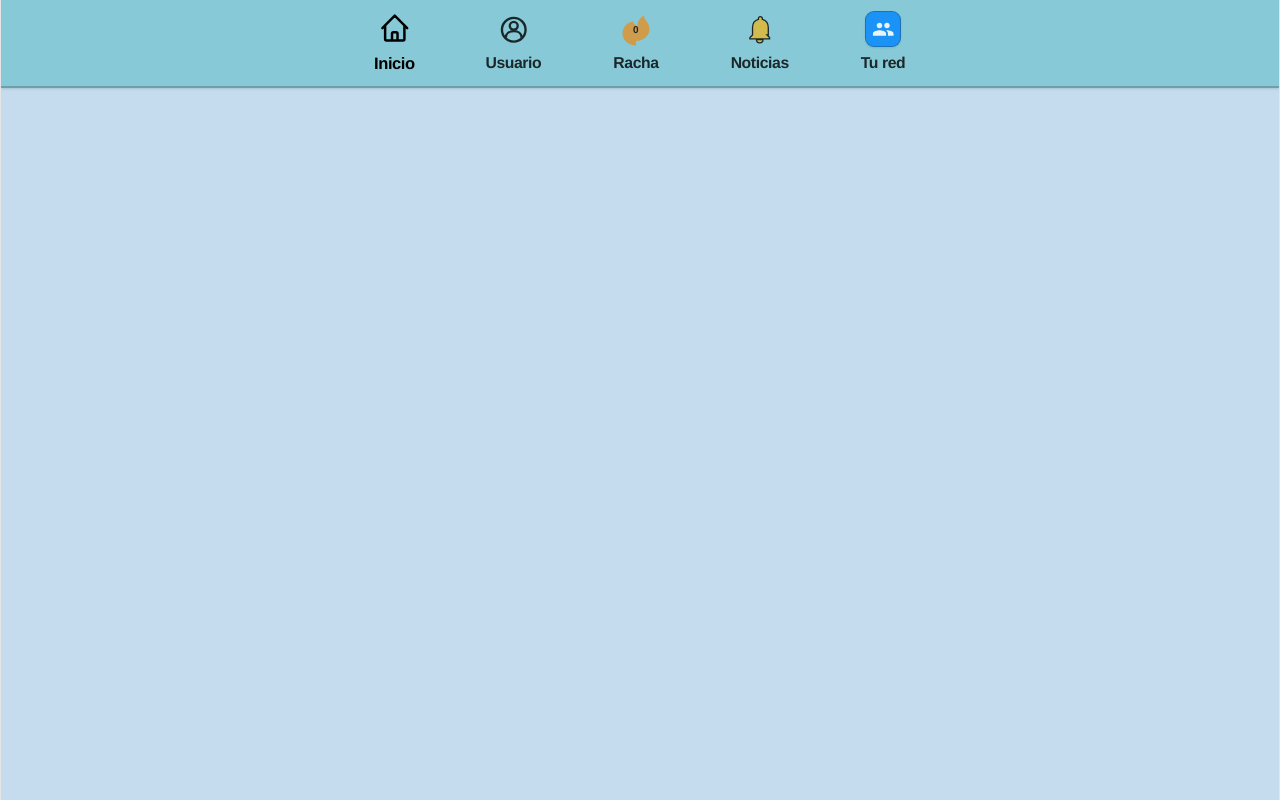
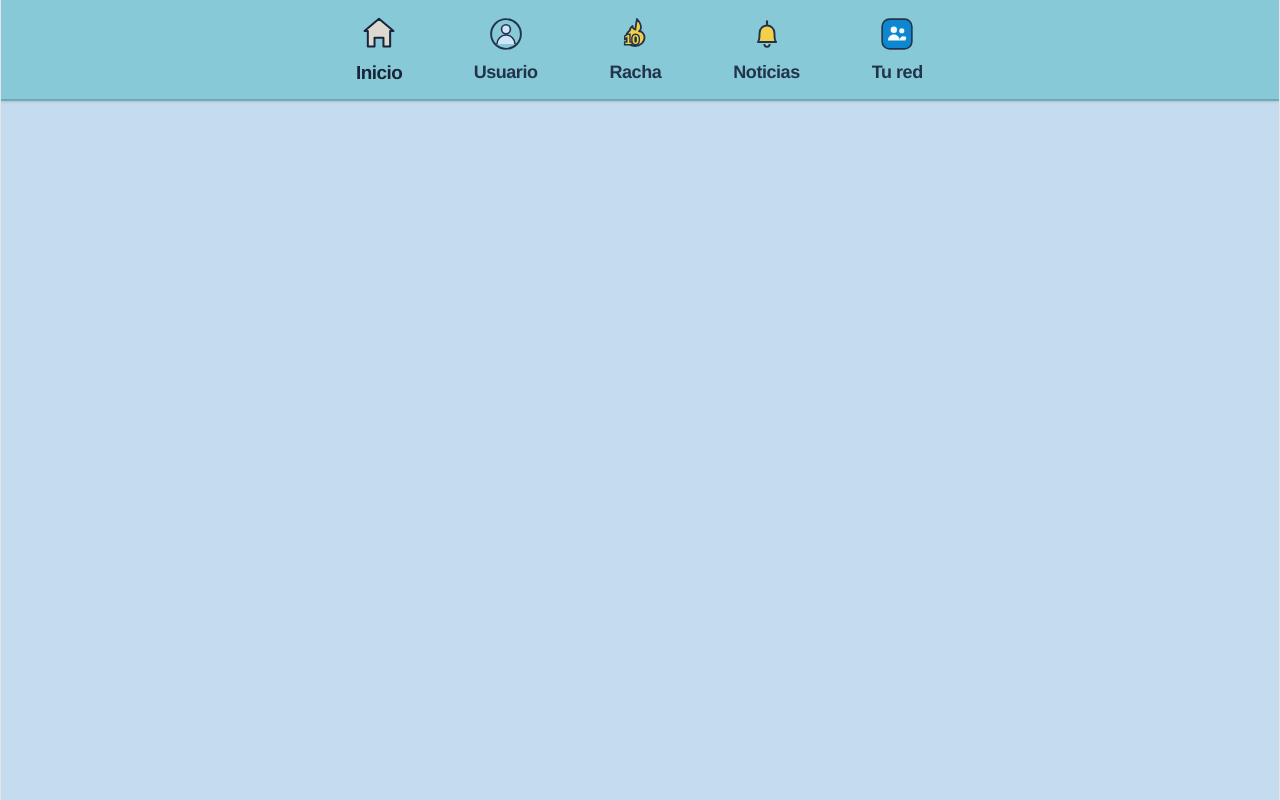
Before and after one commit to malerossi/Proyecto2026_Niura, a React (Vite) app in the folder Niura/: page / in a window 1280 px wide. Built offline with nearby package versions, Linux system fonts and the light colour scheme.

Commit message:
comiteo nada me quiero matar y nda

```diff
--- a/Niura/src/App.tsx
+++ b/Niura/src/App.tsx
@@ -6,7 +6,7 @@ import { ListaRacha } from './frontend/racha/racha';
 import RegistroCuidador from './frontend/registroCuidador/registroCuidador';
 import InicioSesionMedico from './frontend/inicioSesionMedico/inicioSesionMedico';
 import InicioSesionPaciente from './frontend/inicioSesionPaciente/inicioSesionPaciente';
-import InicioSesionCuidador from './frontend/inicioSesionCuidador/inicioSesionCuidador';
+import InicioSesionCuidador from './frontend/pages/inicioSesionCuidador/inicioSesionCuidador';
 import SubirVideo from './frontend/SubirVideo/SubirVideo';
 import BotonNotificacion from './frontend/notificaciones/notificaciones';
 import PendientesMedico from './frontend/asignarEjercicio/tsx/asignarEjercicio';
--- a/Niura/src/frontend/components/header.tsx
+++ b/Niura/src/frontend/components/header.tsx
@@ -4,135 +4,168 @@ export default function Header() {
   const navigate = useNavigate();
   const location = useLocation();
 
-  // Determinamos cuál es la ruta actual para encender la pestaña correcta
   const rutaActual = location.pathname;
 
   return (
     <header
       style={{ fontFamily: 'Helvetica, "Helvetica Neue", Arial, sans-serif' }}
-      className="w-full bg-[#87C9D6] border-b-2 border-black/20 px-6 py-2.5 flex items-center justify-center shrink-0 shadow-sm"
+      className="w-full bg-[#87C9D6] border-b-2 border-[#18243A]/20 px-4 py-3 flex items-center justify-center shrink-0 shadow-sm select-none"
     >
-      <nav className="flex items-center justify-center gap-8 md:gap-16 max-w-4xl w-full">
+      <nav className="flex items-center justify-center gap-8 sm:gap-12 md:gap-16 max-w-4xl w-full">
 
-        {/* INICIO */}
+        {/* 1. INICIO */}
         <button
           onClick={() => navigate('/pendientespaciente')}
-          className={`flex flex-col items-center justify-center gap-1 transition-all group ${
+          className={`flex flex-col items-center justify-center gap-1 transition-all cursor-pointer ${
             rutaActual === '/pendientespaciente' || rutaActual === '/'
-              ? 'scale-105 font-bold opacity-100'
-              : 'opacity-80 hover:opacity-100'
+              ? 'scale-105'
+              : 'opacity-90 hover:opacity-100 hover:scale-105'
           }`}
         >
-          <div className="w-8 h-8 flex items-center justify-center">
-            <svg
-              className="w-7 h-7 text-black stroke-[1.8]"
-              viewBox="0 0 24 24"
-              fill="none"
-              stroke="currentColor"
-            >
+          <div className="w-9 h-9 flex items-center justify-center">
+            <svg width="34" height="34" viewBox="0 0 32 32" fill="none" xmlns="http://www.w3.org/2000/svg">
+              {/* Casa con relleno beige y borde oscuro */}
               <path
-                strokeLinecap="round"
+                d="M16 3L3 14H6V28H12V20H20V28H26V14H29L16 3Z"
+                fill="#DDD8D0"
+                stroke="#18243A"
+                strokeWidth="1.8"
                 strokeLinejoin="round"
-                d="M3 12l2-2m0 0l7-7 7 7M5 10v10a1 1 0 001 1h3m10-11l2 2m-2-2v10a1 1 0 01-1 1h-3m-6 0a1 1 0 001-1v-4a1 1 0 011-1h2a1 1 0 011 1v4a1 1 0 001 1m-6 0h6"
               />
             </svg>
           </div>
-          <span className="text-black text-xs md:text-sm font-bold tracking-tight">
+          <span className="text-[#18243A] text-sm md:text-base font-semibold tracking-tight">
             Inicio
           </span>
         </button>
 
-        {/* USUARIO */}
+        {/* 2. USUARIO */}
         <button
           onClick={() => navigate('/inicioSesionPaciente')}
-          className={`flex flex-col items-center justify-center gap-1 transition-all group ${
+          className={`flex flex-col items-center justify-center gap-1 transition-all cursor-pointer ${
             rutaActual.includes('inicioSesion') || rutaActual.includes('registro')
-              ? 'scale-105 font-bold opacity-100'
-              : 'opacity-80 hover:opacity-100'
+              ? 'scale-105'
+              : 'opacity-90 hover:opacity-100 hover:scale-105'
           }`}
         >
-          <div className="w-8 h-8 flex items-center justify-center">
-            <svg
-              className="w-7 h-7 text-black stroke-[1.8]"
-              viewBox="0 0 24 24"
-              fill="none"
-              stroke="currentColor"
-            >
-              <circle cx="12" cy="12" r="9" />
-              <circle cx="12" cy="9" r="3" />
-              <path d="M6 18c0-3 2.5-5 6-5s6 2 6 5" />
+          <div className="w-9 h-9 flex items-center justify-center">
+            <svg width="34" height="34" viewBox="0 0 32 32" fill="none" xmlns="http://www.w3.org/2000/svg">
+              {/* Círculo exterior */}
+              <circle cx="16" cy="16" r="14" stroke="#18243A" strokeWidth="1.8" />
+              {/* Cabeza celeste con borde oscuro */}
+              <circle cx="16" cy="11.5" r="4.2" fill="#D9E8FF" stroke="#18243A" strokeWidth="1.5" />
+              {/* Hombros celestes con borde oscuro */}
+              <path
+                d="M7.5 25.5C7.5 20.8 11.3 17 16 17C20.7 17 24.5 20.8 24.5 25.5"
+                fill="#D9E8FF"
+                stroke="#18243A"
+                strokeWidth="1.5"
+              />
             </svg>
           </div>
-          <span className="text-black text-xs md:text-sm font-bold tracking-tight">
+          <span className="text-[#18243A] text-sm md:text-base font-semibold tracking-tight">
             Usuario
           </span>
         </button>
 
-        {/* RACHA */}
+        {/* 3. RACHA */}
         <button
           onClick={() => navigate('/racha')}
-          className={`flex flex-col items-center justify-center gap-1 transition-all group ${
+          className={`flex flex-col items-center justify-center gap-1 transition-all cursor-pointer ${
             rutaActual === '/racha'
-              ? 'scale-105 font-bold opacity-100'
-              : 'opacity-80 hover:opacity-100'
+              ? 'scale-105'
+              : 'opacity-90 hover:opacity-100 hover:scale-105'
           }`}
         >
-          <div className="w-8 h-8 flex items-center justify-center relative">
-            <svg
-              className="w-8 h-8 text-[#E2922A] fill-[#E2922A]"
-              viewBox="0 0 24 24"
-            >
-              <path d="M12 23c-4.97 0-9-3.58-9-8 0-4.19 3.03-7.6 7-8 .5 1.5 1.5 2.5 3 3 0-2.5 1-5 4-7 1 3.5 4 5 4 9 0 4.42-4.03 8-9 8z" />
+          <div className="w-9 h-9 flex items-center justify-center">
+            <svg width="36" height="36" viewBox="0 0 36 36" fill="none" xmlns="http://www.w3.org/2000/svg">
+              {/* Llama amarilla */}
+              <path
+                d="M20 3C20 3 24 7.5 24 11.5C24 13.2 23.2 14.5 22 15.3C24.5 15 27.5 17.5 27.5 21.5C27.5 26.5 23 30 18 30C13 30 9 26.5 9 21.5C9 18.5 10.8 15.8 13 14.2C13 12.5 14.2 11 15.5 10C15.5 12 17 13.5 18.5 13.5C18.5 11 20 3 20 3Z"
+                fill="#FFD13B"
+                stroke="#18243A"
+                strokeWidth="1.8"
+                strokeLinejoin="round"
+              />
+              {/* Número "10" sobrepuesto */}
+              <text
+                x="15"
+                y="28"
+                fontFamily="Arial, Helvetica, sans-serif"
+                fontWeight="900"
+                fontSize="13"
+                fill="#FFD13B"
+                stroke="#18243A"
+                strokeWidth="2.8"
+                paintOrder="stroke fill"
+                textAnchor="middle"
+              >
+                {localStorage.getItem('rachaActual') || 10}
+              </text>
             </svg>
-            <span className="absolute bottom-1 text-[10px] font-extrabold text-black">
-              {localStorage.getItem('rachaActual') || 0}
-            </span>
           </div>
-          <span className="text-black text-xs md:text-sm font-bold tracking-tight">
+          <span className="text-[#18243A] text-sm md:text-base font-semibold tracking-tight">
             Racha
           </span>
         </button>
 
-        {/* NOTICIAS */}
+        {/* 4. NOTICIAS */}
         <button
           onClick={() => navigate('/notificaciones')}
-          className={`flex flex-col items-center justify-center gap-1 transition-all group ${
+          className={`flex flex-col items-center justify-center gap-1 transition-all cursor-pointer ${
             rutaActual === '/notificaciones'
-              ? 'scale-105 font-bold opacity-100'
-              : 'opacity-80 hover:opacity-100'
+              ? 'scale-105'
+              : 'opacity-90 hover:opacity-100 hover:scale-105'
           }`}
         >
-          <div className="w-8 h-8 flex items-center justify-center">
-            <svg
-              className="w-7 h-7 text-[#E5B82A] fill-[#E5B82A] stroke-black stroke-[1]"
-              viewBox="0 0 24 24"
-            >
-              <path d="M12 22a2.5 2.5 0 002.5-2.5h-5A2.5 2.5 0 0012 22zm6.5-6v-5.5c0-3.07-1.63-5.64-4.5-6.32V3.5a1.5 1.5 0 00-3 0v.68C8.13 4.86 6.5 7.42 6.5 10.5V16l-2 2v1h15v-1l-2-2z" />
+          <div className="w-9 h-9 flex items-center justify-center">
+            <svg width="34" height="34" viewBox="0 0 32 32" fill="none" xmlns="http://www.w3.org/2000/svg">
+              {/* Batidor / Péndulo inferior */}
+              <path
+                d="M13.5 25.5C13.5 26.9 14.6 28 16 28C17.4 28 18.5 26.9 18.5 25.5"
+                fill="#DDD8D0"
+                stroke="#18243A"
+                strokeWidth="1.8"
+              />
+              {/* Argolla superior */}
+              <path d="M16 4V7" stroke="#18243A" strokeWidth="2" strokeLinecap="round" />
+              {/* Cuerpo de la campana */}
+              <path
+                d="M7.5 23.5C7.5 23.5 9 22 9 15C9 11.1 12.1 8 16 8C19.9 8 23 11.1 23 15C23 22 24.5 23.5 24.5 23.5H7.5Z"
+                fill="#FFD13B"
+                stroke="#18243A"
+                strokeWidth="1.8"
+                strokeLinejoin="round"
+              />
             </svg>
           </div>
-          <span className="text-black text-xs md:text-sm font-bold tracking-tight">
+          <span className="text-[#18243A] text-sm md:text-base font-semibold tracking-tight">
             Noticias
           </span>
         </button>
 
-        {/* TU RED */}
+        {/* 5. TU RED */}
         <button
           onClick={() => navigate('/reddecontactosmia')}
-          className={`flex flex-col items-center justify-center gap-1 transition-all group ${
+          className={`flex flex-col items-center justify-center gap-1 transition-all cursor-pointer ${
             rutaActual.includes('reddecontactos')
-              ? 'scale-105 font-bold opacity-100'
-              : 'opacity-80 hover:opacity-100'
+              ? 'scale-105'
+              : 'opacity-90 hover:opacity-100 hover:scale-105'
           }`}
         >
-          <div className="w-8 h-8 rounded-lg bg-[#0085FF] border border-black/30 flex items-center justify-center shadow-sm">
-            <svg
-              className="w-5 h-5 text-white fill-current"
-              viewBox="0 0 24 24"
-            >
-              <path d="M16 11c1.66 0 2.99-1.34 2.99-3S17.66 5 16 5c-1.66 0-3 1.34-3 3s1.34 3 3 3zm-8 0c1.66 0 2.99-1.34 2.99-3S9.66 5 8 5C6.34 5 5 6.34 5 8s1.34 3 3 3zm0 2c-2.33 0-7 1.17-7 3.5V19h14v-2.5c0-2.33-4.67-3.5-7-3.5zm8 0c-.29 0-.62.02-.97.05 1.16.84 1.97 1.97 1.97 3.45V19h6v-2.5c0-2.33-4.67-3.5-7-3.5z" />
+          <div className="w-9 h-9 flex items-center justify-center">
+            <svg width="34" height="34" viewBox="0 0 32 32" fill="none" xmlns="http://www.w3.org/2000/svg">
+              {/* Botón azul redondeado */}
+              <rect x="2" y="2" width="28" height="28" rx="7" fill="#0082D0" stroke="#18243A" strokeWidth="1.5" />
+              {/* Persona frontal */}
+              <circle cx="13" cy="12" r="3" fill="white" />
+              <path d="M7.5 22C7.5 18.8 10 16.5 13 16.5C16 16.5 18.5 18.8 18.5 22H7.5Z" fill="white" />
+              {/* Persona secundaria atrás */}
+              <circle cx="20.5" cy="13" r="2.4" fill="white" />
+              <path d="M18.2 22C18.5 20.1 20 18.2 22 18.2C23.2 18.2 24.2 18.7 24.8 19.5C24.2 21 24 22 24 22H18.2Z" fill="white" />
             </svg>
           </div>
-          <span className="text-black text-xs md:text-sm font-bold tracking-tight">
+          <span className="text-[#18243A] text-sm md:text-base font-semibold tracking-tight">
             Tu red
           </span>
         </button>
```
Also changed, not shown: Niura/src/frontend/pages/inicioSesionCuidador/inicioSesionCuidador.tsx (renamed from Niura/src/frontend/inicioSesionCuidador/inicioSesionCuidador.tsx).
